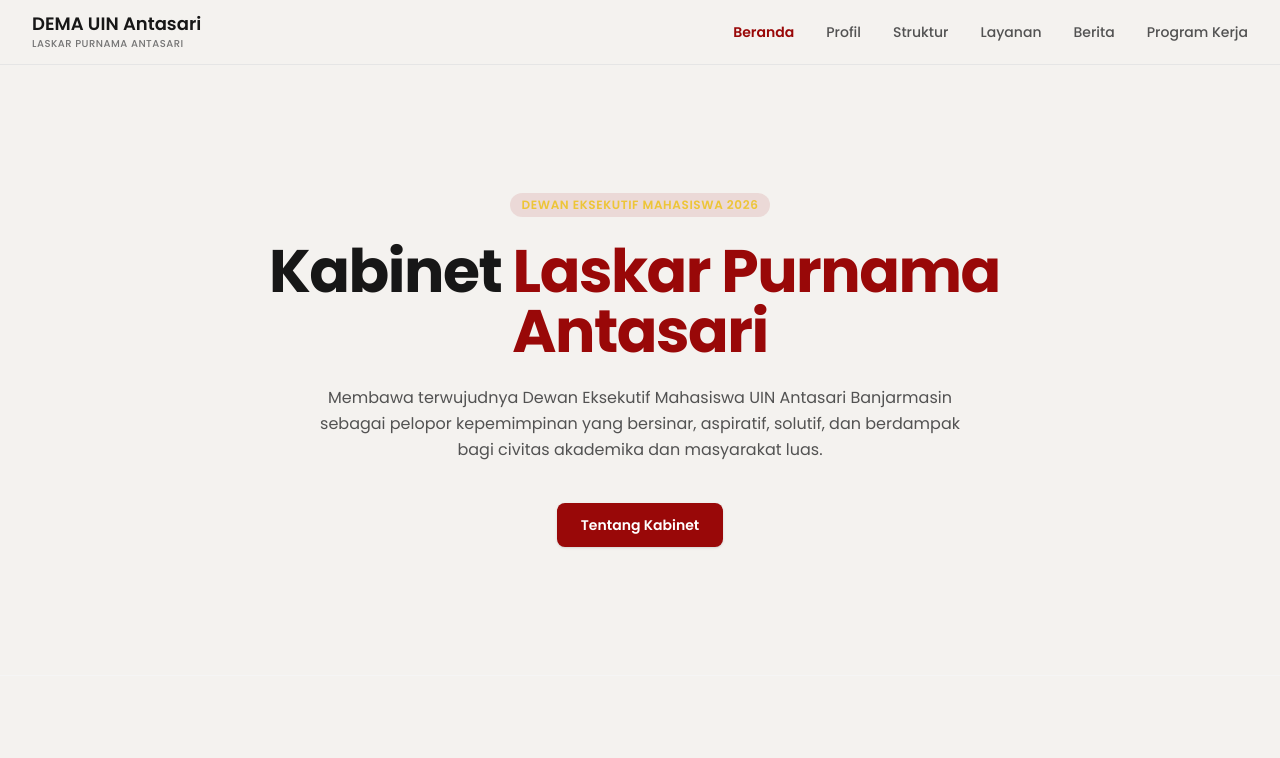
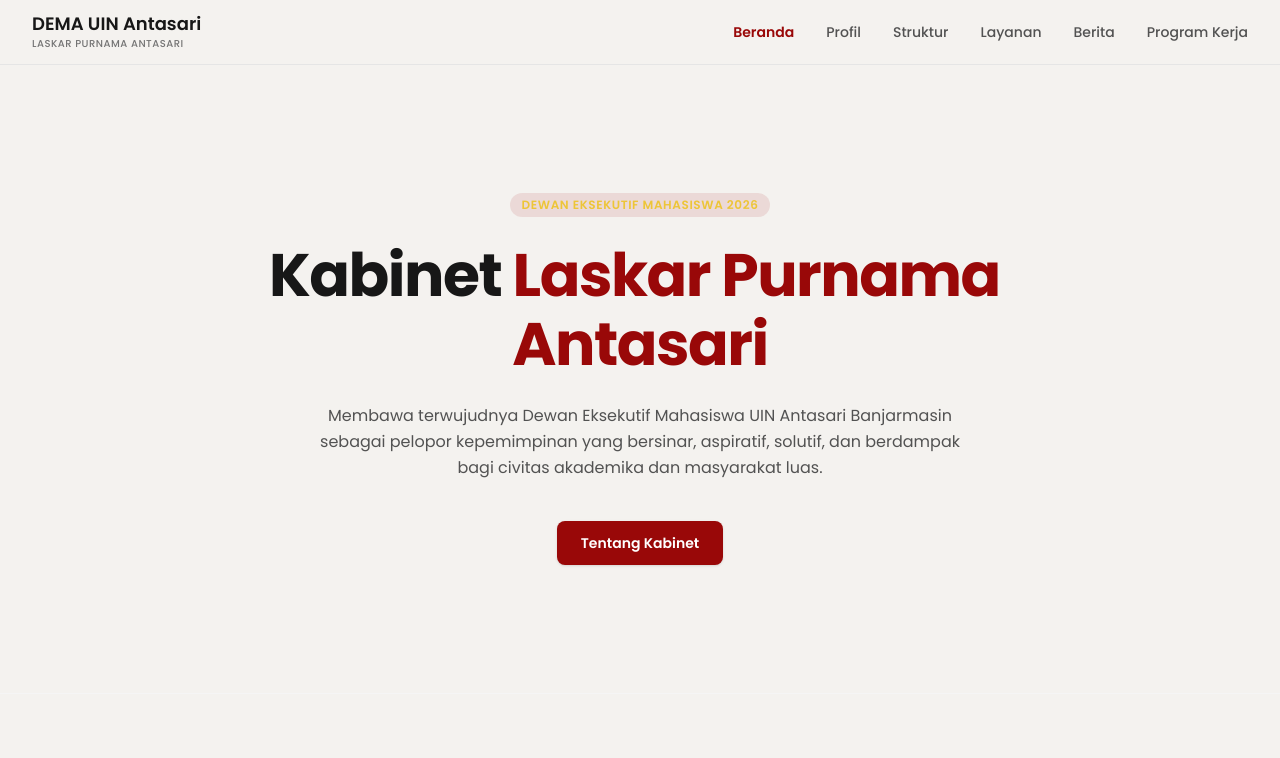
Before and after one commit to ihsanelfikrie/dema-uinantasari-web, a Next.js app: page / in a window 1280 px wide. Shown: the top 758 px of the page. Built offline with nearby package versions, Linux system fonts and the light colour scheme; no server answers; the database is empty; a web font is replaced by a local one.

Commit message:
fix: kunci tinggi elemen huruf di seksi Hero untuk mencegah jitter layout pada deskripsi teks di bawahnya

```diff
--- a/src/components/home/HeroSection.tsx
+++ b/src/components/home/HeroSection.tsx
@@ -83,11 +83,11 @@ export default function HeroSection() {
         <span className="animate-hero-item opacity-0 text-xs font-semibold tracking-wider text-brand-secondary uppercase bg-brand-primary/10 px-3 py-1 rounded-full text-brand-primary mb-6">
           Dewan Eksekutif Mahasiswa 2026
         </span>
-        <h1 className="animate-hero-item opacity-0 text-4xl font-bold tracking-tight text-neutral-900 sm:text-6xl font-poppins select-none">
+        <h1 className="animate-hero-item opacity-0 text-4xl font-bold tracking-tight text-neutral-900 sm:text-6xl font-poppins select-none leading-[1.15]">
           {part1.map((char, idx) => (
             <span
               key={`p1-${idx}`}
-              className="char-glitch inline-block transition-all duration-100"
+              className="char-glitch inline-block h-[1.15em] align-bottom transition-all duration-100"
             >
               {char === " " ? "\u00A0" : char}
             </span>
@@ -96,7 +96,7 @@ export default function HeroSection() {
             {part2.map((char, idx) => (
               <span
                 key={`p2-${idx}`}
-                className="char-glitch inline-block transition-all duration-100"
+                className="char-glitch inline-block h-[1.15em] align-bottom transition-all duration-100"
               >
                 {char === " " ? "\u00A0" : char}
               </span>
```
Also changed, not shown: 1 other file (tests, documents, lock files or other folders).
